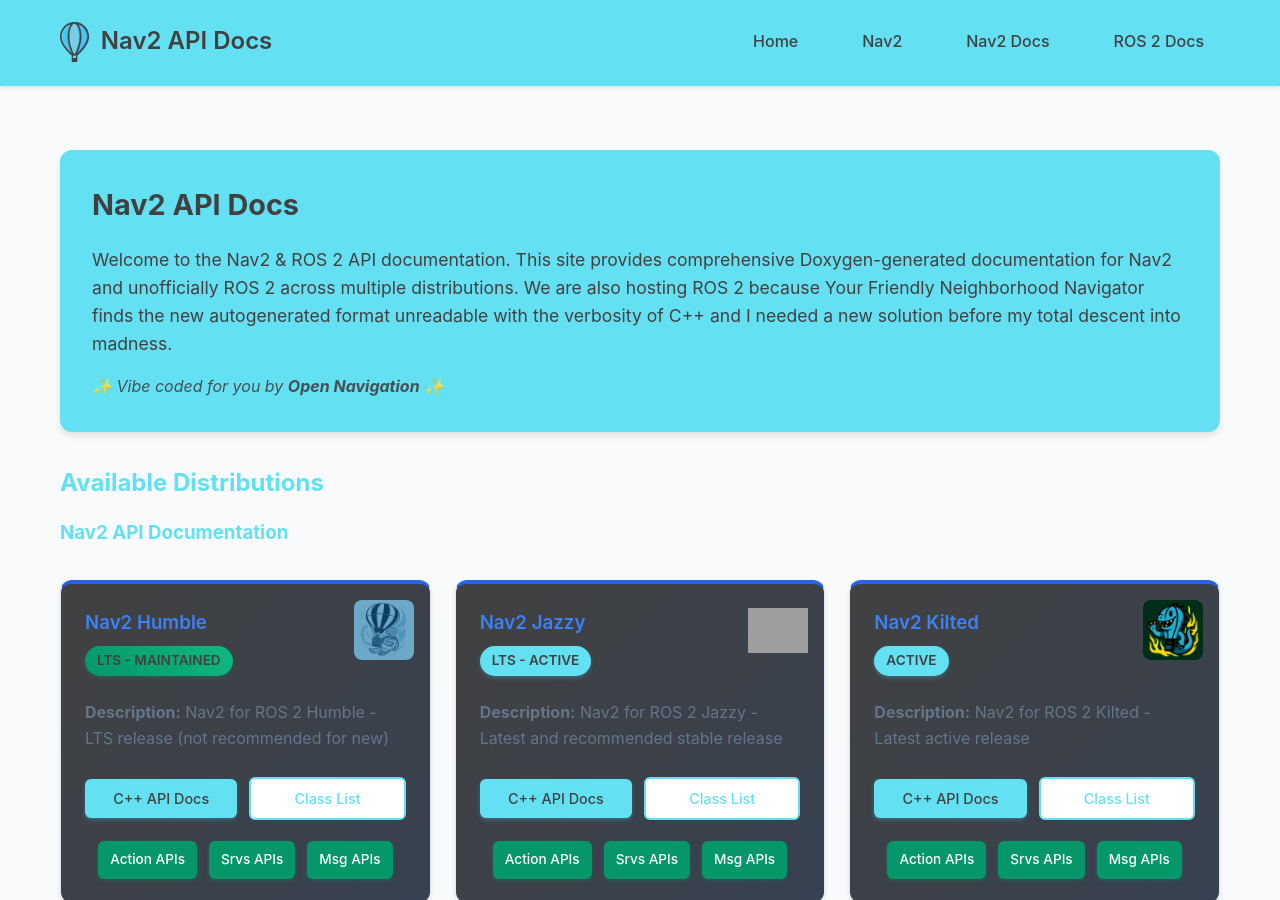
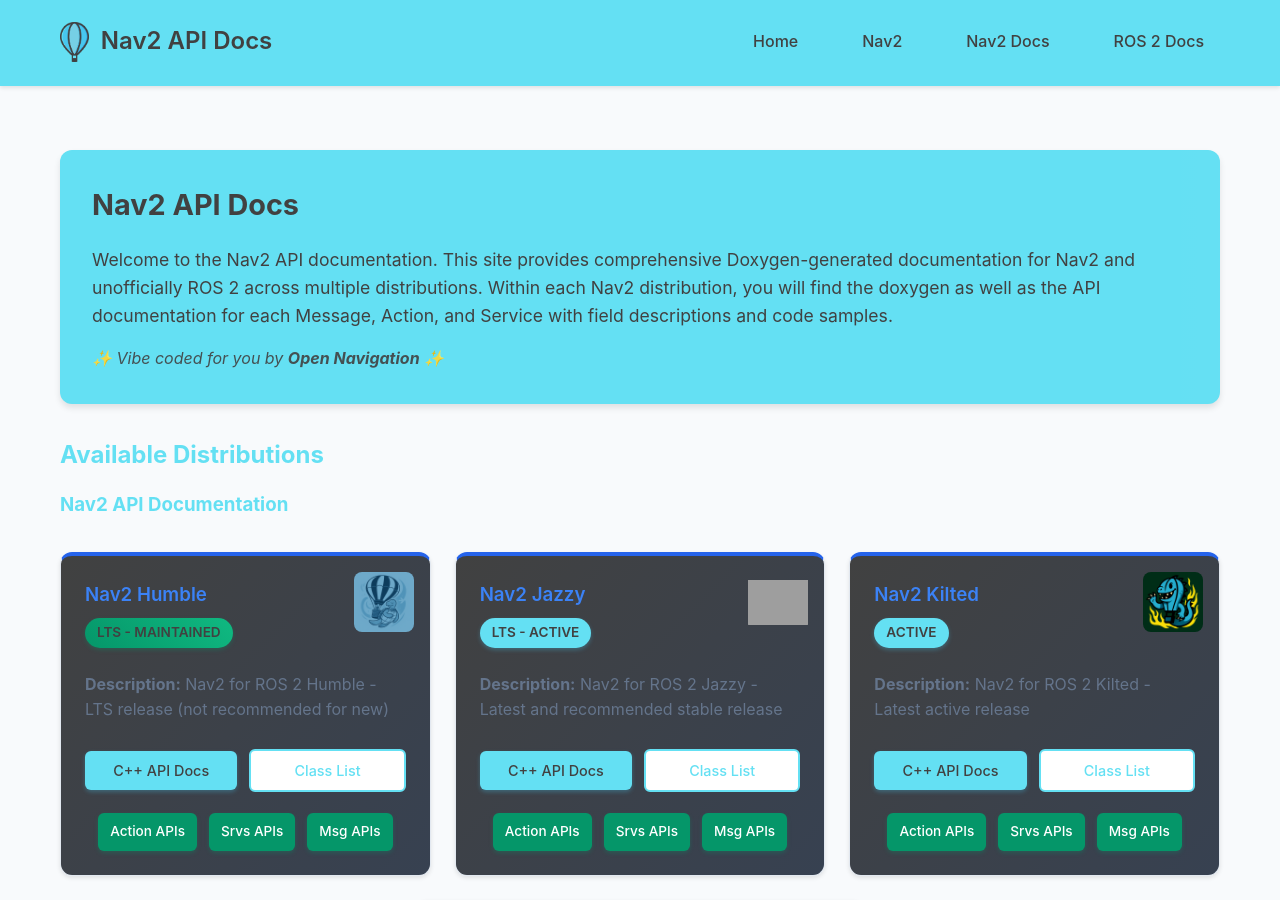
Before and after one commit to ros-navigation/rosdox.nav2.org, a Jekyll site: the page built from home.md, in a window 1280 px wide and 900 px high. Built offline with Jekyll 4.4.1, drawn with Linux system fonts in a browser that asks for light colours; grey boxes are pictures that could not be loaded.

Commit message:
Updating intro message
Signed-off-by: SteveMacenski <stevenmacenski@gmail.com>

```diff
--- a/_layouts/home.html
+++ b/_layouts/home.html
@@ -5,7 +5,7 @@
 <div class="home-page">
   <div class="intro">
     <h2 style="margin-top: 0; color: #414141; font-size: 1.8rem;">Nav2 API Docs</h2>
-    <p style="font-size: 1.1rem; margin-bottom: 1rem;">Welcome to the Nav2 & ROS 2 API documentation. This site provides comprehensive Doxygen-generated documentation for Nav2 and unofficially ROS 2 across multiple distributions. We are also hosting ROS 2 because Your Friendly Neighborhood Navigator finds the new autogenerated format unreadable with the verbosity of C++ and I needed a new solution before my total descent into madness.</p>
+    <p style="font-size: 1.1rem; margin-bottom: 1rem;">Welcome to the Nav2 API documentation. This site provides comprehensive Doxygen-generated documentation for Nav2 and unofficially ROS 2 across multiple distributions. Within each Nav2 distribution, you will find the doxygen as well as the API documentation for each Message, Action, and Service with field descriptions and code samples.</p>
     <p style="font-style: italic; opacity: 0.9; margin-bottom: 0; font-size: 1rem;">✨ Vibe coded for you by <strong>Open Navigation</strong> ✨</p>
   </div>
 
```
